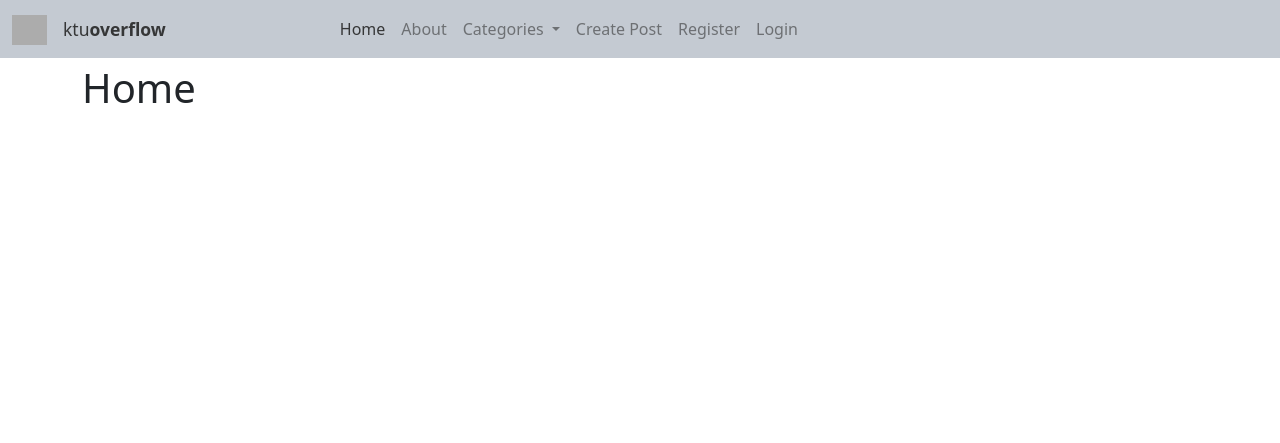
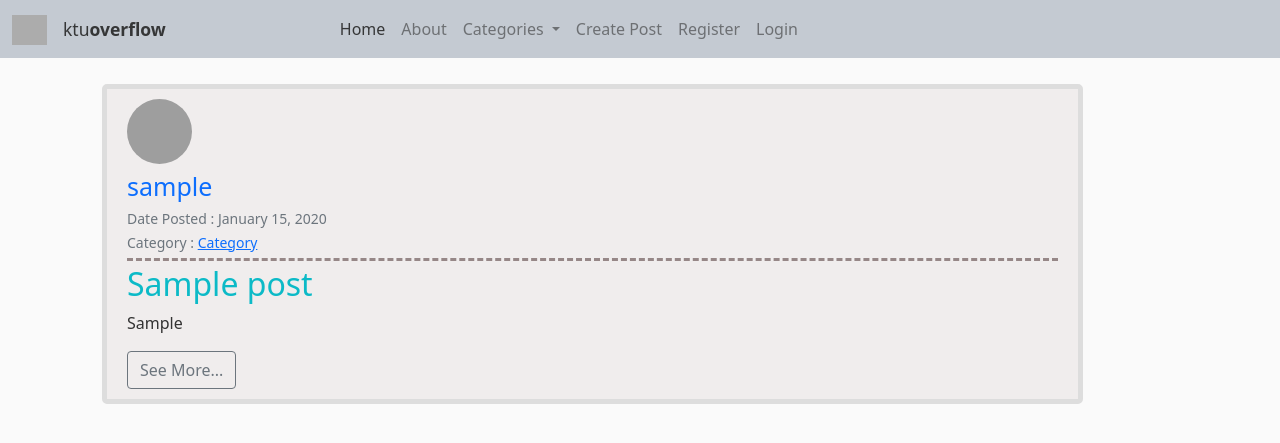
Before and after one commit to ramixix/QA_blog_with_django, a Django app: page / in a window 1280 px wide. Shown: the top 443 px of the page. Run offline with Django 3.2, Linux system fonts and the light colour scheme; tables that the repository leaves empty hold one stand-in row (values such as "Sample post"); grey boxes are pictures that could not be loaded.

Commit message:
home viewı CBV(class base view) ye çevirdik ve home.html'de postlarımızı listeledik.

```diff
--- /dev/null
+++ b/SoftSolution/blog/static/blog/style.css
@@ -0,0 +1,86 @@
+body {
+    background: #fafafa;
+    color: #333333;
+
+  }
+
+  h1, h2, h3, h4, h5, h6 {
+    color: #444444;
+  }
+
+  ul {
+    margin: 0;
+  }
+
+  .bg-steel {
+    background-color: #5f788a;
+  }
+
+  .site-header .navbar-nav .nav-link {
+    color: #cbd5db;
+  }
+
+  .site-header .navbar-nav .nav-link:hover {
+    color: #ffffff;
+  }
+
+  .site-header .navbar-nav .nav-link.active {
+    font-weight: 500;
+  }
+
+  .content-section {
+    background: #f0eded;
+    padding: 10px 20px;
+    border: 5px solid #dddddd;
+    border-radius: 5px;
+    margin: 20px;
+  }
+
+  .article-title {
+    color: #0cbac7;
+    text-decoration: none;
+  }
+
+  a.article-title:hover {
+    color: #669ccc;
+    text-decoration: none;
+  }
+
+  .article-content {
+    white-space: pre-line;
+  }
+
+  .article-img {
+    height: 65px;
+    width: 65px;
+    margin-right: 16px;
+  }
+
+  .article-metadata {
+    padding-bottom: 4px;
+    margin-bottom: 4px;
+    margin-top: 4px;
+    border-bottom: 3px dashed #968787
+  }
+
+  .article-metadata a:hover {
+    color: #333;
+    text-decoration: none;
+  }
+
+  .article-svg {
+    width: 25px;
+    height: 25px;
+    vertical-align: middle;
+  }
+
+  .account-img {
+    height: 125px;
+    width: 125px;
+    margin-right: 20px;
+    margin-bottom: 16px;
+  }
+
+  .account-heading {
+    font-size: 2.5rem;
+  }
--- a/SoftSolution/blog/templates/blog/base.html
+++ b/SoftSolution/blog/templates/blog/base.html
@@ -1,3 +1,4 @@
+{% load static %}
 <!doctype html>
 <html lang="en">
   <head>
@@ -7,6 +8,7 @@
 
     <!-- Bootstrap CSS -->
     <link href="https://cdn.jsdelivr.net/npm/bootstrap@5.0.0-beta1/dist/css/bootstrap.min.css" rel="stylesheet" integrity="sha384-giJF6kkoqNQ00vy+HMDP7azOuL0xtbfIcaT9wjKHr8RbDVddVHyTfAAsrekwKmP1" crossorigin="anonymous">
+    <link rel="stylesheet" type="text/css" href= "{% static 'blog/style.css' %}">
 
     <title>{% block title %}{% endblock title %}</title>
   </head>
--- a/SoftSolution/blog/templates/blog/home.html
+++ b/SoftSolution/blog/templates/blog/home.html
@@ -3,5 +3,23 @@
 {% block title %}Home Page{% endblock title %}
 
 {% block content %}
-<h1>Home</h1>
+    {% for post in posts %}
+        <article class="media content-section">
+            <a href="#"><img class="rounded-circle article-img" src="#" ></a>
+            <div class="media-body">
+            <div class="article-metadata">
+                <a class="" style="text-decoration: none; font-size: 25px;" href="#">{{ post.author }}</a>
+                <br>
+                <small class="text-muted">Date Posted : {{ post.date_posted | date:"F d, Y" }}</small><br>
+                <small class="text-muted">Category : <a href="#">Category</a></small>
+            </div>
+            <h2><a class="article-title" href="#">{{ post.title }}</a></h2>
+            <div>
+                <p class="article-content">{{ post.snippet | slice:500 }}</p>
+            </div>
+            </div>
+            <a href="#" class="btn btn-outline-secondary">See More...</a>
+        </article>
+    {% endfor %}
+
 {% endblock content %}
--- a/SoftSolution/blog/urls.py
+++ b/SoftSolution/blog/urls.py
@@ -3,7 +3,7 @@ from .views import Homeview, About
 
 
 urlpatterns = [
-    path('', Homeview, name='blog-home'),
+    path('', Homeview.as_view(), name='blog-home'),
     path('about/', About, name="blog-about"),
 
 ]
--- a/SoftSolution/blog/views.py
+++ b/SoftSolution/blog/views.py
@@ -1,9 +1,15 @@
 from django.shortcuts import render
+from django.contrib.auth.models import User
+from .models import Post
+from django.views.generic import ListView
 
 # Create your views here.
 
-def Homeview(request):
-    return render(request, 'blog/home.html')
+class Homeview(ListView):
+    model = Post
+    template_name = "blog/home.html"
+    context_object_name = 'posts'
+    ordering = ["-date_posted"]
 
 def About(request):
     return render(request, 'blog/about.html')
```
